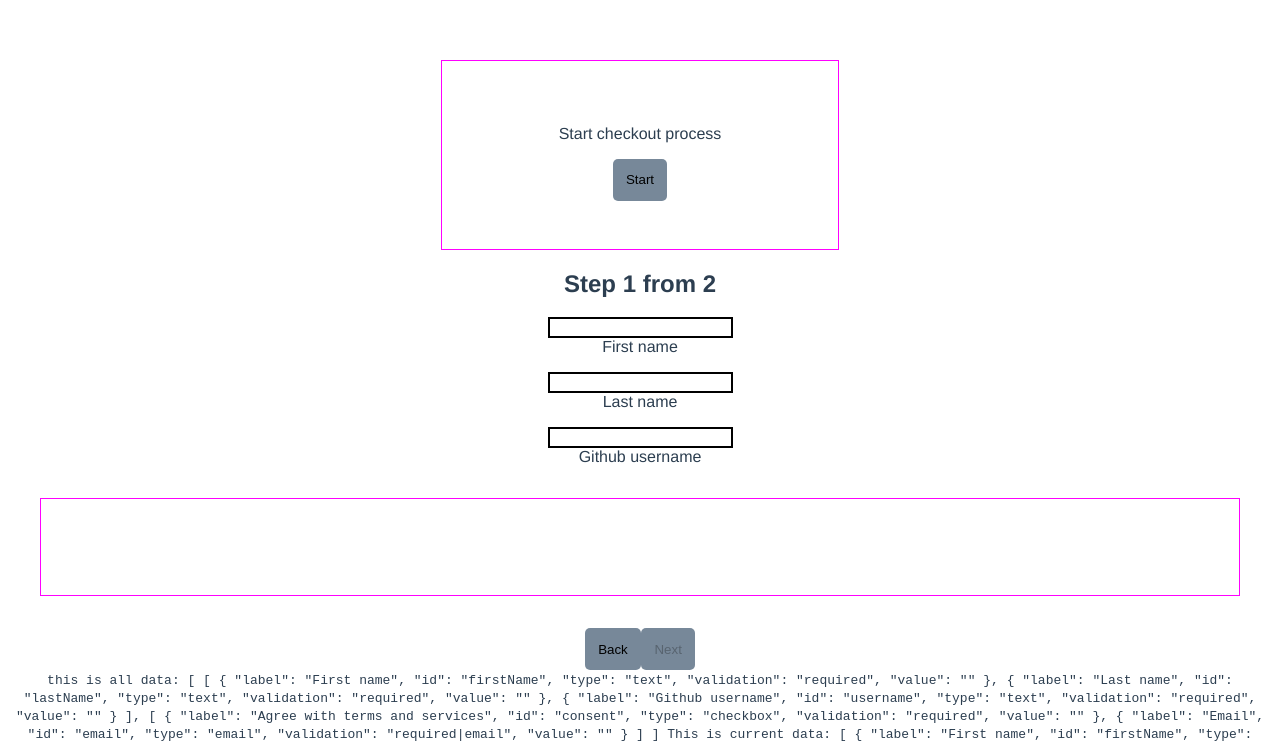
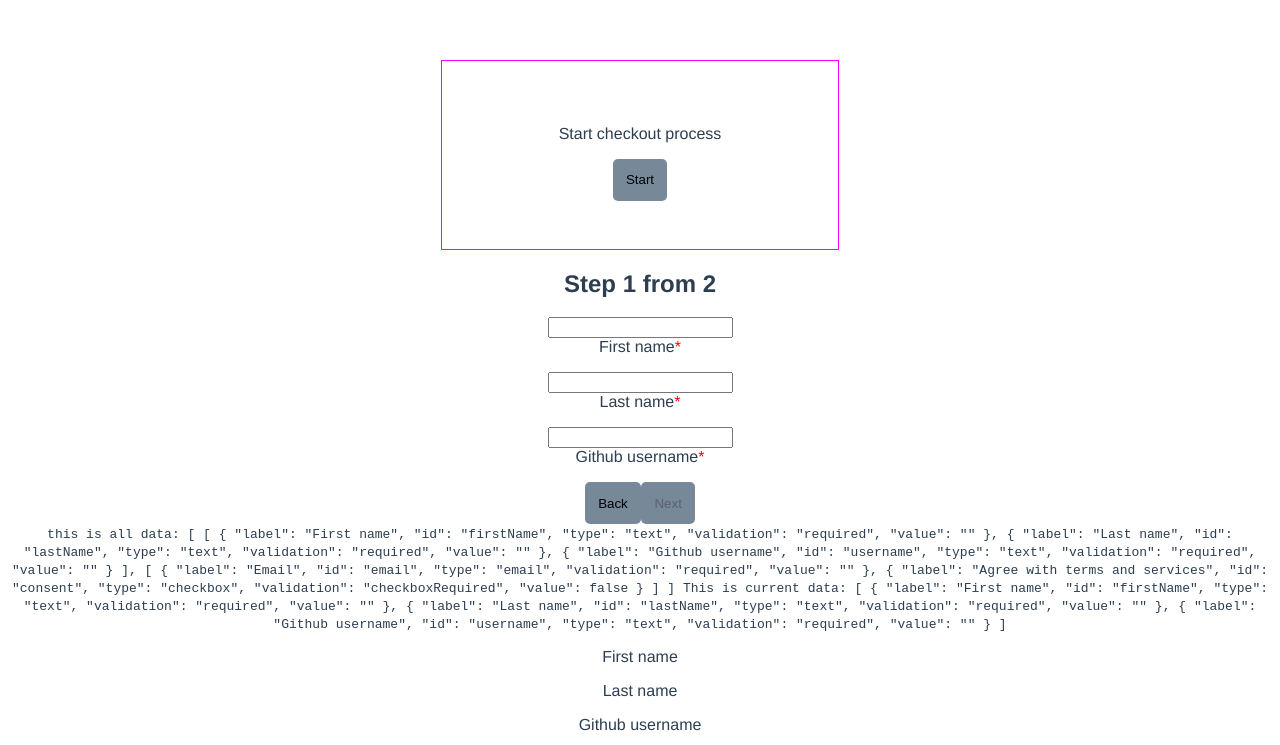
Before and after one commit to Ramonese/workflow, a Vue app: page / in a window 1280 px wide. Shown: the top 745 px of the page. Built offline with nearby package versions, Linux system fonts and the light colour scheme; the HTML template or start-up script is replaced by a standard one.

Commit message:
add vee validate custom checbox validation

```diff
--- a/src/components/MultistepForm.vue
+++ b/src/components/MultistepForm.vue
@@ -1,18 +1,25 @@
 <template>
   <section>
-    <ValidationObserver v-slot="{ invalid, passes }" slim>
-      <h1>Step {{ currentStep }} from {{ allSteps }}</h1>
+    <ValidationObserver v-slot="{ invalid, passes }" slim novalidate>
+      <h1>Step {{ currentStep }} from {{ formStepCount }}</h1>
       <form @submit.prevent="passes(nextStep)">
         <ValidationProvider
           v-for="field in activeStep"
           :key="field.label"
           :name="field.id"
           :rules="field.validation"
-          v-slot="{ errors }"
+          v-slot="{ errors, classes}"
+          eager
           slim
         >
           <div class="form-field">
-            <input v-model="field.value" :type="field.type" :id="field.id" />
+            <input
+              v-model="field.value"
+              :type="field.type"
+              :id="field.id"
+              :class="classes"
+              required="field.validation"
+            />
             <label :for="field.id">{{ field.label }}</label>
             <ul>
               <li v-for="error in errors" :key="error">
@@ -22,25 +29,7 @@
           </div>
         </ValidationProvider>
 
-        <section class="form__content" :id="currentStep">
-          <!-- <transition name="slide">
-
-        </transition>
-
-          <div class="form-field">
-            <ValidationProvider rules="required" v-slot="{ errors }">
-              <input
-                type="checkbox"
-                id="consent"
-                required
-                v-model="formData.consent"
-              />
-              <label for="consent">Agree with terms and services</label>
-              <span class="form-field__error">{{ errors[0] }}</span>
-            </ValidationProvider>
-          </div>
-          </fieldset>-->
-        </section>
+        <!-- <transition name="slide"> </transition>-->
 
         <div class="form__action">
           <button class="btn" data-cy="btn-back" @click.prevent="previousStep">Back</button>
@@ -55,14 +44,15 @@
     </ValidationObserver>
     <!-- <button @click="getUserGithub">get github</button> -->
     <code>this is all data: {{ formSteps }} This is current data: {{ activeStep }}</code>
-    <p v-for="field in formSteps" :key="field.label">
+    <!-- <p v-for="field in formSteps" :key="field.label">
       {{ field.label }}
       {{ field.value }}
-    </p>
+    </p>-->
     <p v-for="field in activeStep" :key="field.label">
       {{ field.label }}
       {{ field.value }}
     </p>
+    {{ this.formSteps.length}}
   </section>
 </template>
 
@@ -73,12 +63,19 @@ import axios from "axios";
 const getUsersUrl = "https://api.github.com/users/";
 extend("required", {
   ...required,
-  message: "This field is required"
+  message: "This is required a field"
 });
+
 extend("email", {
   ...email,
-  message: "Email should be valid"
+  message: "Email address is not correct"
 });
+//Custom validation for required checkbox (vee validate "false" is treated as valid)
+extend("checkboxRequired", {
+  validate: value => value == true,
+  message: "You have to agree with terms and services"
+});
+
 export default {
   name: "MultistepForm",
   components: { ValidationProvider, ValidationObserver },
@@ -95,15 +92,10 @@ export default {
         consent: false,
         githubAvatar: ""
       },
-      user: "",
       isVisible: true,
       close: false,
       isValid: false,
-      currentStep: 1,
-      allSteps: 2,
-      isDisabled: false,
-      firstComplete: false,
-      secondComplete: false,
+      currentStep: 1, //start with 1 (used it in h1)
 
       formSteps: [
         [
@@ -131,27 +123,27 @@ export default {
         ],
         [
           {
-            label: "Agree with terms and services",
-            id: "consent",
-            type: "checkbox",
+            label: "Email",
+            id: "email",
+            type: "email",
             validation: "required",
             value: ""
           },
           {
-            label: "Email",
-            id: "email",
-            type: "email",
-            validation: "required|email",
-            value: ""
+            label: "Agree with terms and services",
+            id: "consent",
+            type: "checkbox",
+            validation: "checkboxRequired",
+            value: false
           }
         ]
       ]
     };
   },
   methods: {
-    async getUserGithub() {
+    async getUserGithub(username) {
       try {
-        const response = await axios.get(getUsersUrl + this.formData.username);
+        const response = await axios.get(getUsersUrl + username);
         if (response.status === 200) {
           this.user = response.data;
           //this.loading = false;
@@ -173,7 +165,7 @@ export default {
     nextStep() {
       if (this.isLastStep) {
         this.$emit("getUserData", this.formData);
-        return this.onSubmit();
+        this.onSubmit();
       }
       //console.log(this.formData);
       this.currentStep = this.currentStep + 1;
@@ -183,20 +175,26 @@ export default {
       console.log(input);
     },
     onSubmit() {
-      this.isValid = true;
+      const username = "ramonese";
+      this.getUserGithub(username);
+      alert(this.getUserGithub());
       this.close = true;
     }
   },
   computed: {
     activeStep() {
+      //
       return this.formSteps[this.currentStep - 1];
     },
     isLastStep() {
       return this.currentStep === this.formSteps.length;
+    },
+    formStepCount() {
+      return this.formSteps.length;
     }
   },
   mounted() {
-    console.log(document.querySelectorAll(".form__step").length);
+    // console.log(document.querySelectorAll(".form__step").length);
   }
 };
 </script>
@@ -251,13 +249,14 @@ a {
 .slide-leave-to {
   transform: translateX(0);
 }
-input:invalid {
-  border: 2px dashed red;
+input.invalid {
+  border: 2px solid brown;
 }
 
 input:valid {
   border: 2px solid black;
 }
+
 input:required + label:after {
   content: "*";
   color: red;
```
